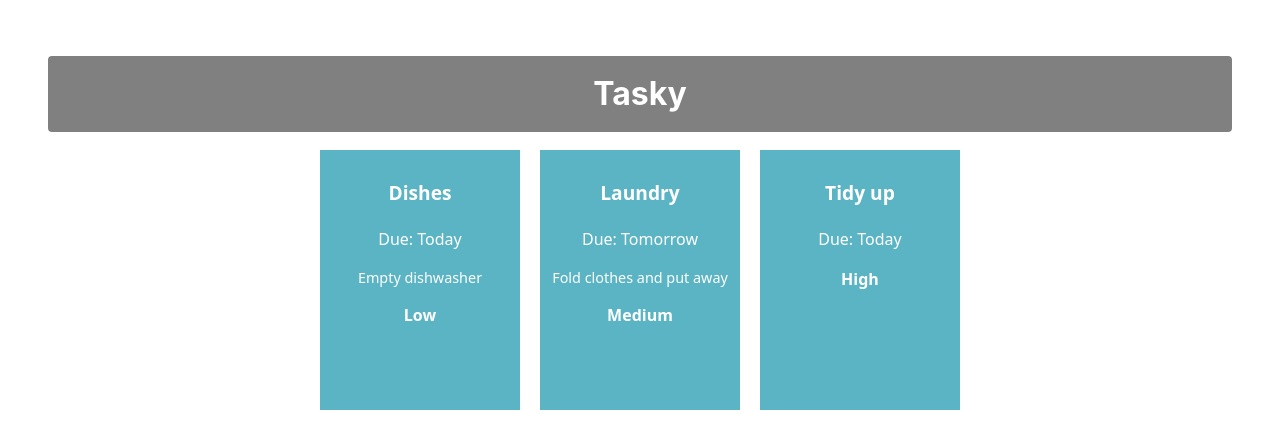
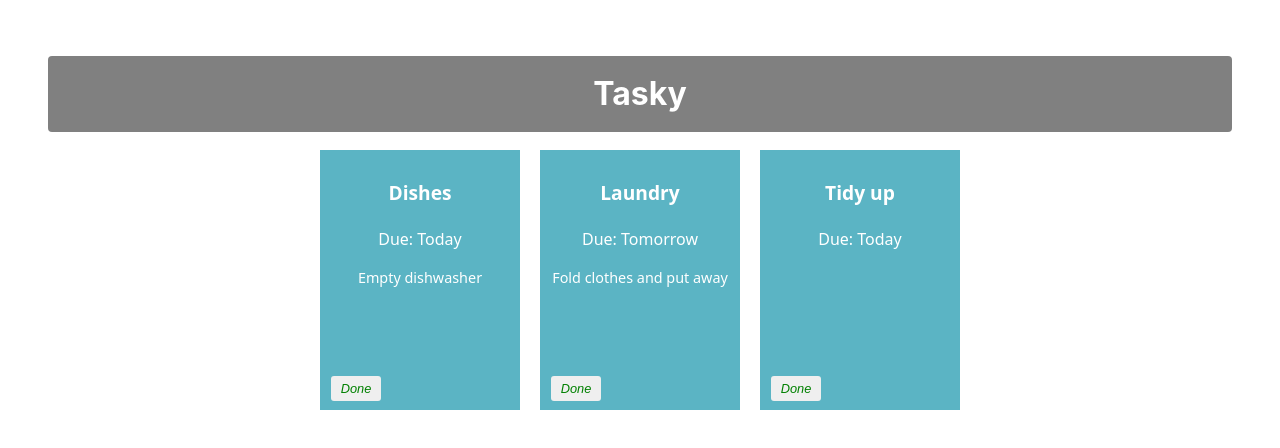
Before and after one commit to EDestigni2005/react-basics-labs-s1-2025, a React (Vite) app in the folder tasky/: page / in a window 1280 px wide. Shown: the top 448 px of the page. Built offline with nearby package versions, Linux system fonts and the light colour scheme.

Commit message:
Mark tasks as done

```diff
--- a/tasky/src/App.css
+++ b/tasky/src/App.css
@@ -46,3 +46,19 @@
   margin-top: 8px;
   font-weight: bold;
 }
+button {
+  border: none;
+  border-radius: 3px;
+  font-style: italic;
+  font-size: 0.8em;
+  margin: 4px 6px;
+  width: 50px;
+  height: 25px;
+}
+
+.doneButton {
+  position: absolute;
+  bottom: 5px;
+  left: 5px;
+  color: green;
+}
--- a/tasky/src/App.jsx
+++ b/tasky/src/App.jsx
@@ -4,27 +4,38 @@
 
 function App() {
 
-      const [ taskState, setTaskState ] = useState({
+        const [ taskState, setTaskState ] = useState({
     tasks: [
-      { id: 1, title:"Dishes", description: "Empty dishwasher", deadline: "Today", priority: "Low"},
-      { id: 2, title: "Laundry", description: "Fold clothes and put away", deadline: "Tomorrow", priority: "Medium" },
-      { id: 3, title: "Tidy up", deadline: "Today", priority: "High" }
+      { id: 1, title:"Dishes", description: "Empty dishwasher", deadline: "Today", done: false },
+      { id: 2, title: "Laundry", description: "Fold clothes and put away", deadline: "Tomorrow", done: false },
+      { id: 3, title: "Tidy up", deadline: "Today", done: false}
     ]
   });
+
+    const doneHandler = (taskIndex) => {
+    const tasks = [...taskState.tasks];
+    tasks[taskIndex].done = !tasks[taskIndex].done;
+    setTaskState({tasks});
+    console.log(`${taskIndex} ${tasks[taskIndex].done}`);
+  }
+
+
 
 
     return (
     <div className="container">
       <h1>Tasky</h1>
-        {taskState.tasks.map((task) => (
+          {taskState.tasks.map((task, index) => (
     <Task
       title={task.title}
       description={task.description}
       deadline={task.deadline}
       key={task.id}
-      priority={task.priority}
+      done={task.done}
+      markDone={() => doneHandler(index)}
     />
   ))}
+
 
     </div>
   );
--- a/tasky/src/components/Task.jsx
+++ b/tasky/src/components/Task.jsx
@@ -3,11 +3,12 @@
 const Task = (props) => {
 
     return (
-        <div className="card">
+        <div className="card" style={{backgroundColor: props.done ? 'lightgrey' : '#5bb4c4'}}>
             <p className="title">{props.title}</p>
             <p>Due: {props.deadline}</p>
             <p className="taskDescription">{props.description}</p>
             <p className={`taskPriority ${props.priority?.toLowerCase()}`}> {props.priority}</p>
+            <button onClick={props.markDone} className='doneButton'>Done</button>
         </div>
     )
 }
```
